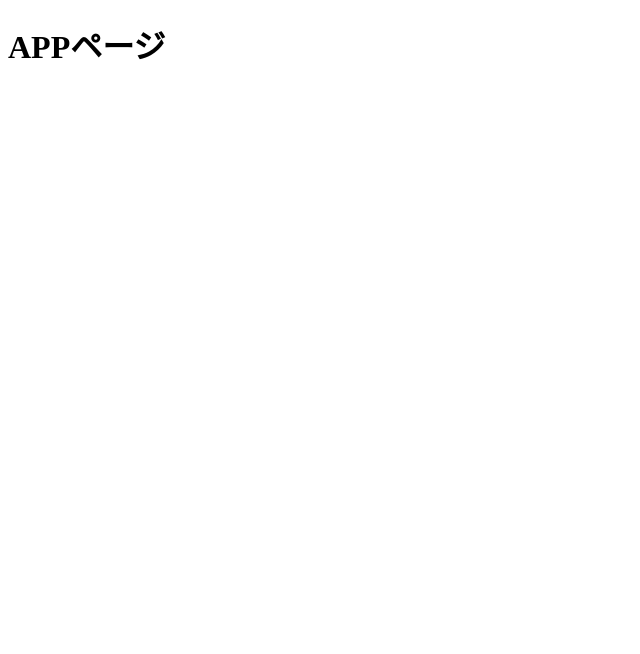
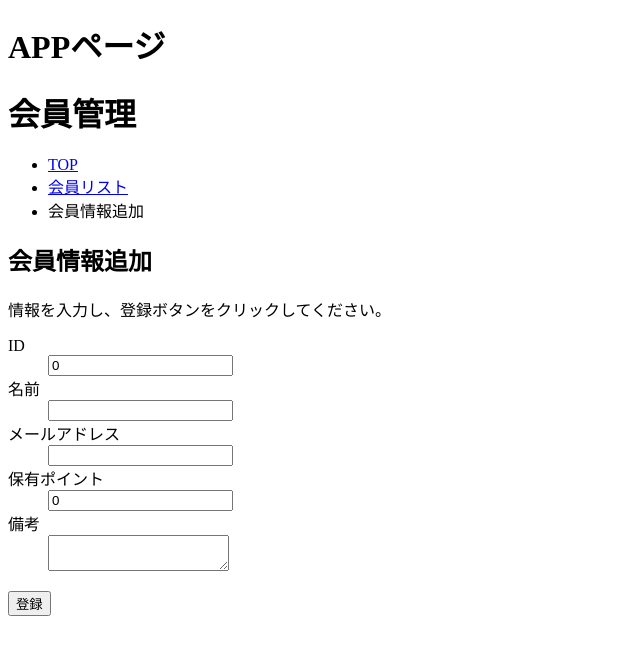
Before and after one commit to mogura7777/nuxt3-demo, a Nuxt app: page /member/memberAdd in a window 1280 px wide. Before the commit this address had no page. Shown: the top 654 px of the page, without its empty margins (0-640 px from the left). Built offline with nearby package versions, Linux system fonts and the light colour scheme.

Commit message:
add：ルーティングパターンを追加

```diff
--- /dev/null
+++ b/pages/member/memberAdd.vue
@@ -0,0 +1,82 @@
+<!-- @format -->
+
+<script setup lang="ts">
+import type { Member } from "@/interfaces";
+
+//ルータオブジェクトを取得。
+const router = useRouter();
+//会員情報リストをステートから取得。
+const memberList = useState<Map<number, Member>>("memberList");
+//入力データと同期させるMemberオブジェクトの用意。
+const member: Member = reactive({
+  id: 0,
+  name: "",
+  email: "",
+  points: 0,
+  note: "",
+});
+//フォームがサブミットされた時の処理。
+const onAdd = (): void => {
+  memberList.value.set(member.id, member);
+  router.push({ name: "member-memberList" });
+};
+</script>
+
+<template>
+  <h1>会員管理</h1>
+  <nav id="breadcrumbs">
+    <ul>
+      <li><NuxtLink v-bind:to="{ name: 'routing' }">TOP</NuxtLink></li>
+      <li>
+        <NuxtLink v-bind:to="{ name: 'member-memberList' }"
+          >会員リスト</NuxtLink
+        >
+      </li>
+      <li>会員情報追加</li>
+    </ul>
+  </nav>
+  <section>
+    <h2>会員情報追加</h2>
+    <p>情報を入力し、登録ボタンをクリックしてください。</p>
+    <form v-on:submit.prevent="onAdd">
+      <dl>
+        <dt>
+          <label for="addId">ID&nbsp;</label>
+        </dt>
+        <dd>
+          <input type="number" id="addId" v-model.number="member.id" required />
+        </dd>
+        <dt>
+          <label for="addName">名前&nbsp;</label>
+        </dt>
+        <dd>
+          <input type="text" id="addName" v-model="member.name" required />
+        </dd>
+        <dt>
+          <label for="addEmail">メールアドレス&nbsp;</label>
+        </dt>
+        <dd>
+          <input type="email" id="addEmail" v-model="member.email" required />
+        </dd>
+        <dt>
+          <label for="addPoints">保有ポイント&nbsp;</label>
+        </dt>
+        <dd>
+          <input
+            type="number"
+            id="addPoints"
+            v-model.number="member.points"
+            required
+          />
+        </dd>
+        <dt>
+          <label for="addNote">備考</label>
+        </dt>
+        <dd>
+          <textarea id="addNote" v-model="member.note"></textarea>
+        </dd>
+      </dl>
+      <button type="submit">登録</button>
+    </form>
+  </section>
+</template>
--- /dev/null
+++ b/pages/member/memberDetail/[id].vue
@@ -0,0 +1,53 @@
+<!-- @format -->
+
+<script setup lang="ts">
+import type { Member } from "@/interfaces";
+
+//ルートオブジェクトを取得。
+const route = useRoute();
+//会員情報リストをステートから取得。
+const memberList = useState<Map<number, Member>>("memberList");
+//会員情報リストから該当会員情報を取得。
+const member = computed((): Member => {
+  const id = Number(route.params.id);
+  return memberList.value.get(id) as Member;
+});
+//備考データがない場合の対応。
+const localNote = computed((): string => {
+  let localNote = "--";
+  if (member.value.note != undefined) {
+    localNote = member.value.note;
+  }
+  return localNote;
+});
+</script>
+
+<template>
+  <h1>会員管理</h1>
+  <nav id="breadcrumbs">
+    <ul>
+      <li><NuxtLink v-bind:to="{ name: 'routing' }">TOP</NuxtLink></li>
+      <li>
+        <NuxtLink v-bind:to="{ name: 'member-memberList' }"
+          >会員リスト</NuxtLink
+        >
+      </li>
+      <li>会員詳細情報</li>
+    </ul>
+  </nav>
+  <section>
+    <h2>会員詳細情報</h2>
+    <dl>
+      <dt>ID</dt>
+      <dd>{{ member.id }}</dd>
+      <dt>名前</dt>
+      <dd>{{ member.name }}</dd>
+      <dt>メールアドレス</dt>
+      <dd>{{ member.email }}</dd>
+      <dt>保有ポイント</dt>
+      <dd>{{ member.points }}</dd>
+      <dt>備考</dt>
+      <dd>{{ localNote }}</dd>
+    </dl>
+  </section>
+</template>
--- /dev/null
+++ b/pages/member/memberList.vue
@@ -0,0 +1,37 @@
+<!-- @format -->
+
+<script setup lang="ts">
+import type { Member } from "@/interfaces";
+
+//会員情報リストをステートから取得。
+const memberList = useState<Map<number, Member>>("memberList");
+</script>
+
+<template>
+  <h1>会員管理</h1>
+  <nav id="breadcrumbs">
+    <ul>
+      <li><NuxtLink v-bind:to="{ name: 'routing' }">TOP</NuxtLink></li>
+      <li>会員リスト</li>
+    </ul>
+  </nav>
+  <section>
+    <h2>会員リスト</h2>
+    <p>
+      新規登録は<NuxtLink v-bind:to="{ name: 'member-memberAdd' }"
+        >こちら</NuxtLink
+      >から
+    </p>
+    <section>
+      <ul>
+        <li v-for="[id, member] in memberList" v-bind:key="id">
+          <NuxtLink
+            v-bind:to="{ name: 'member-memberDetail-id', params: { id: id } }"
+          >
+            IDが{{ id }}の{{ member.name }}さん
+          </NuxtLink>
+        </li>
+      </ul>
+    </section>
+  </section>
+</template>
--- /dev/null
+++ b/pages/routing.vue
@@ -0,0 +1,16 @@
+<!-- @format -->
+<template>
+  <NavBar />
+  <nav id="breadcrumbs">
+    <ul>
+      <li>TOP</li>
+    </ul>
+  </nav>
+  <section>
+    <p>
+      <NuxtLink v-bind:to="{ name: 'member-memberList' }">
+        会員管理はこちら
+      </NuxtLink>
+    </p>
+  </section>
+</template>
```
